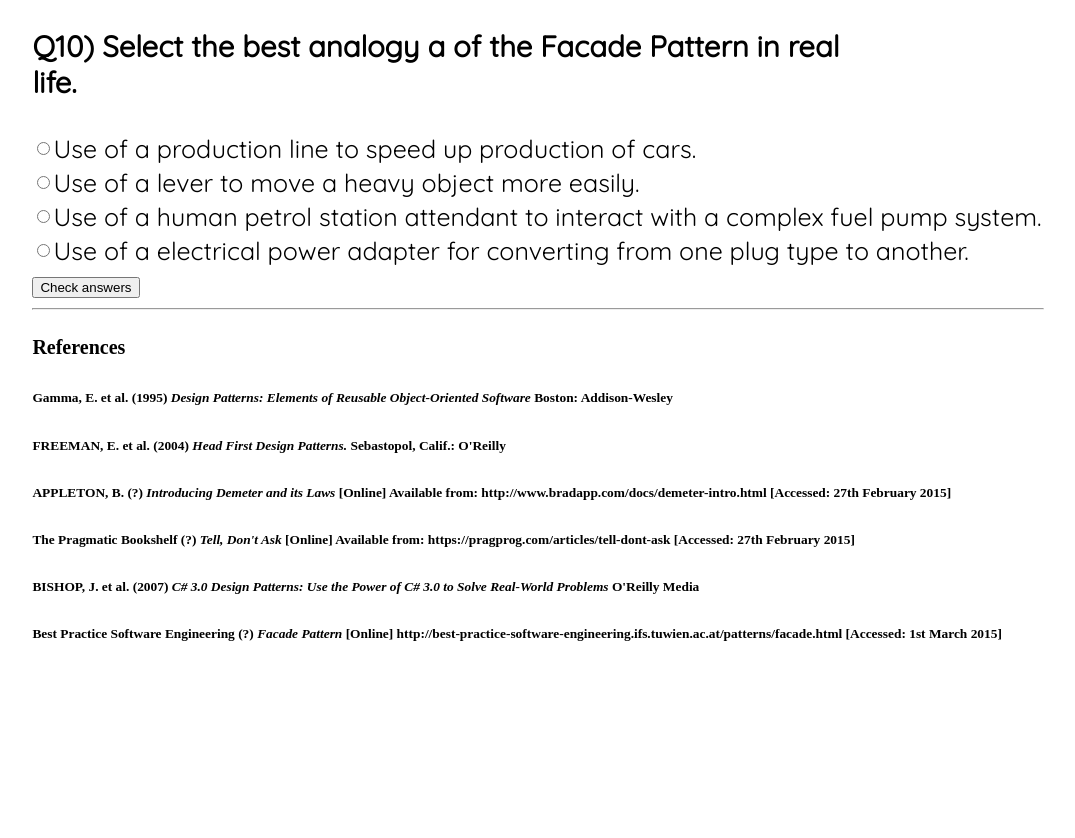
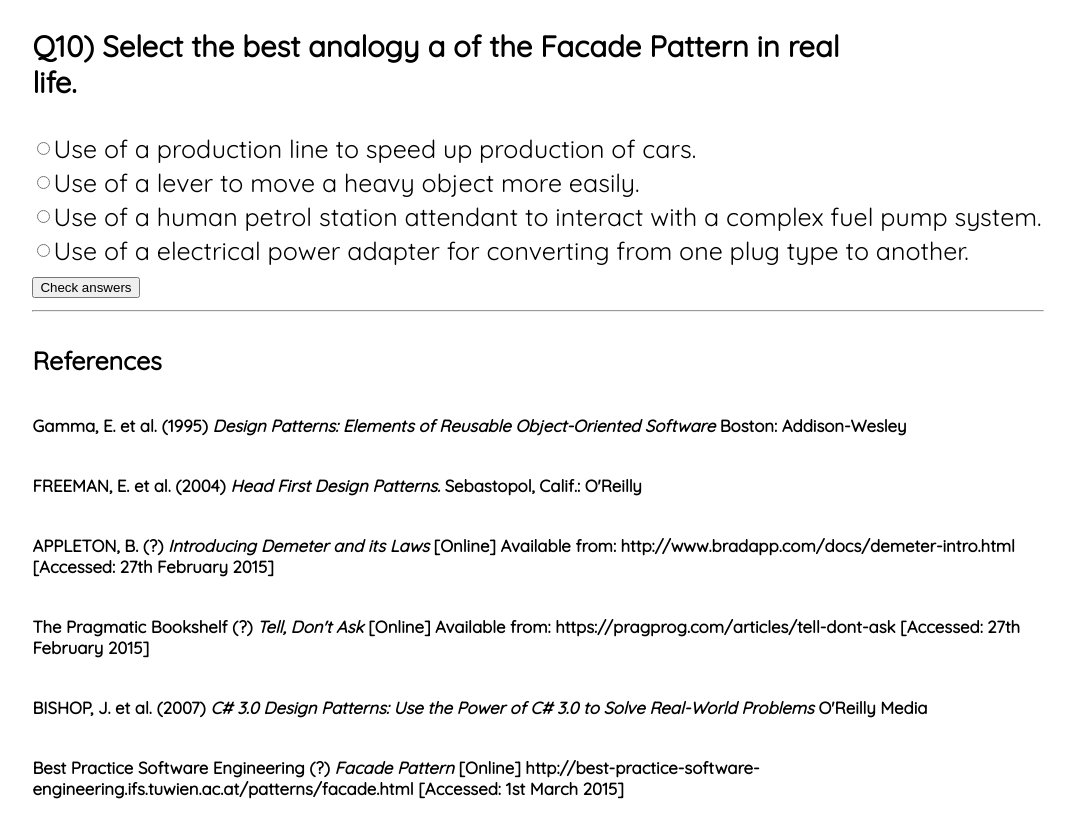
Before and after one commit to daveogle/Facade_Project, a PHP site: page /quiz.php in a window 1280 px wide. Shown: the part 2815-3653 px from the top of the page, without its empty margins (102-1177 px from the left). Before the commit the page ends 3456 px from the top, so only its background shows below. Run offline with PHP 8.4, Linux system fonts and the light colour scheme.

Commit message:
add css to footer

```diff
--- a/CSS/Main.css
+++ b/CSS/Main.css
@@ -9,6 +9,12 @@ and open the template in the editor.
 */
 body
 {
+}
+
+footer
+{
+    font-family: 'Quicksand', sans-serif;
+    font-size: 25px;
 }
 
 .mainContent
```
Lines whose indentation alone changed are shown as unchanged.
